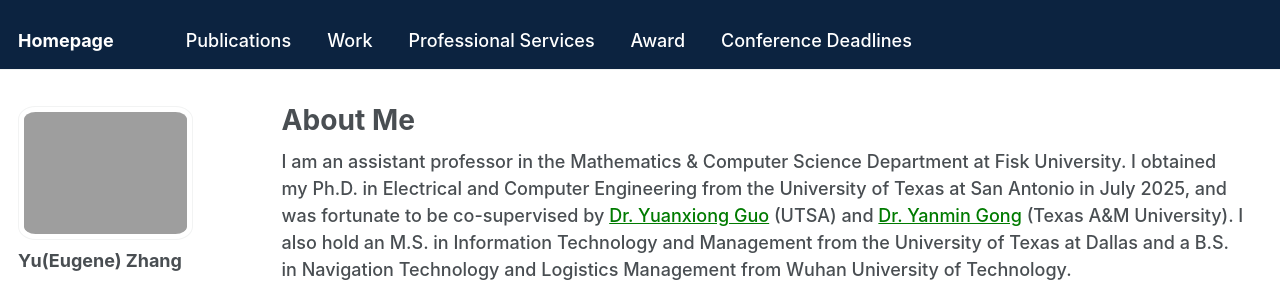
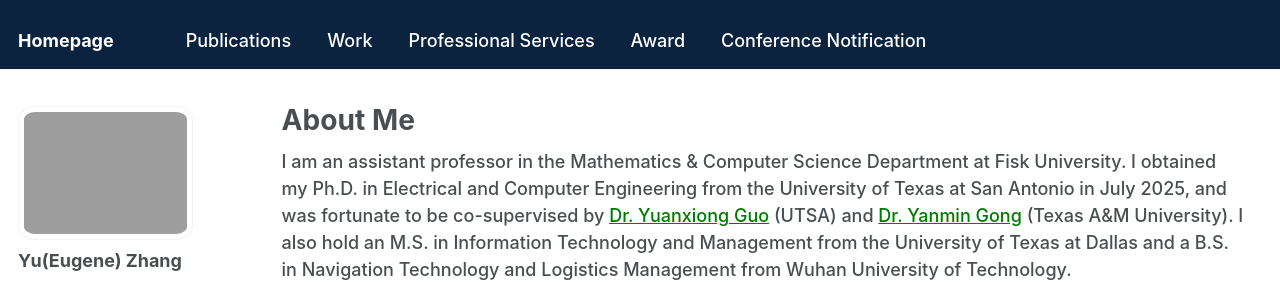
Before and after one commit to Yu-Zhang-Eugene/yu-zhang-eugene.github.io, a Jekyll site: the page built from _pages/about.md, in a window 1280 px wide. Shown: the top 282 px of the page. Built offline with Jekyll 4.4.1, drawn with Linux system fonts in a browser that asks for light colours; some web fonts are replaced.

Commit message:
Rename Conference Deadlines to Conference Notification

```diff
--- a/_data/navigation.yml
+++ b/_data/navigation.yml
@@ -24,8 +24,8 @@ main:
   # - title: "Guide"
   #   url: /markdown/
 
-  - title: Conference Deadlines
-    url: /conference-deadlines/
+  - title: Conference Notification
+    url: /conference-notification/
 
   # - title: "Course Materials"
   #   children:
```
